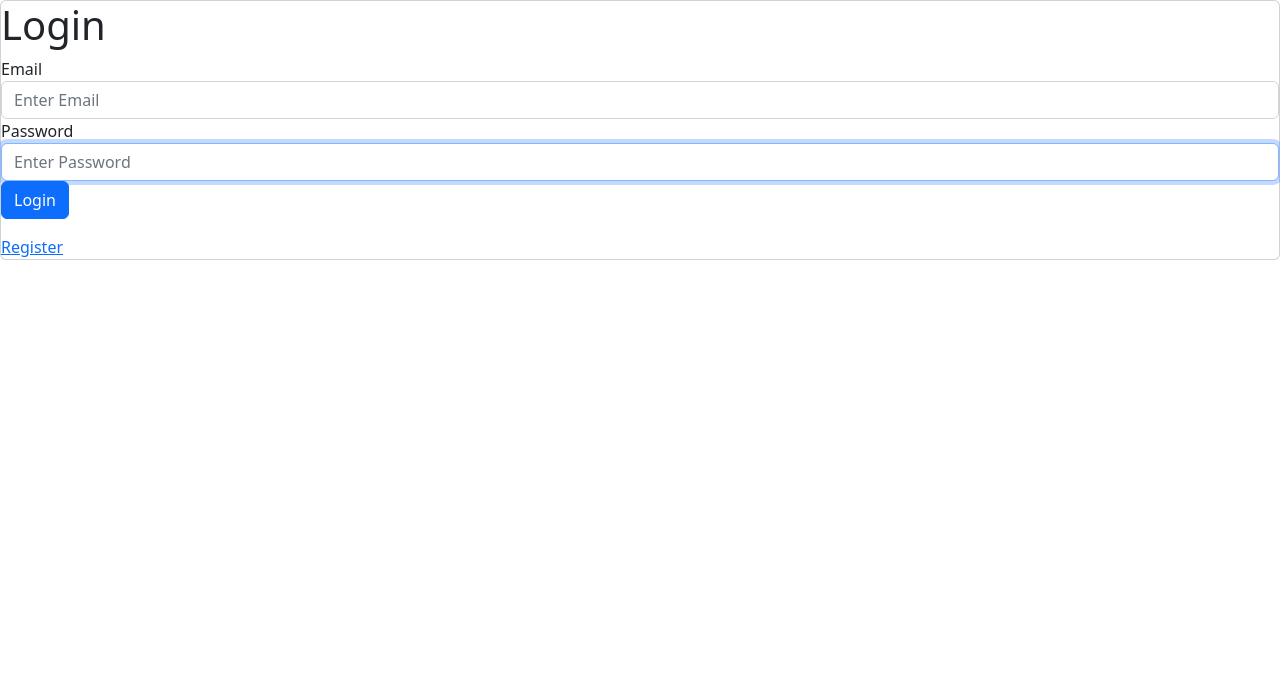
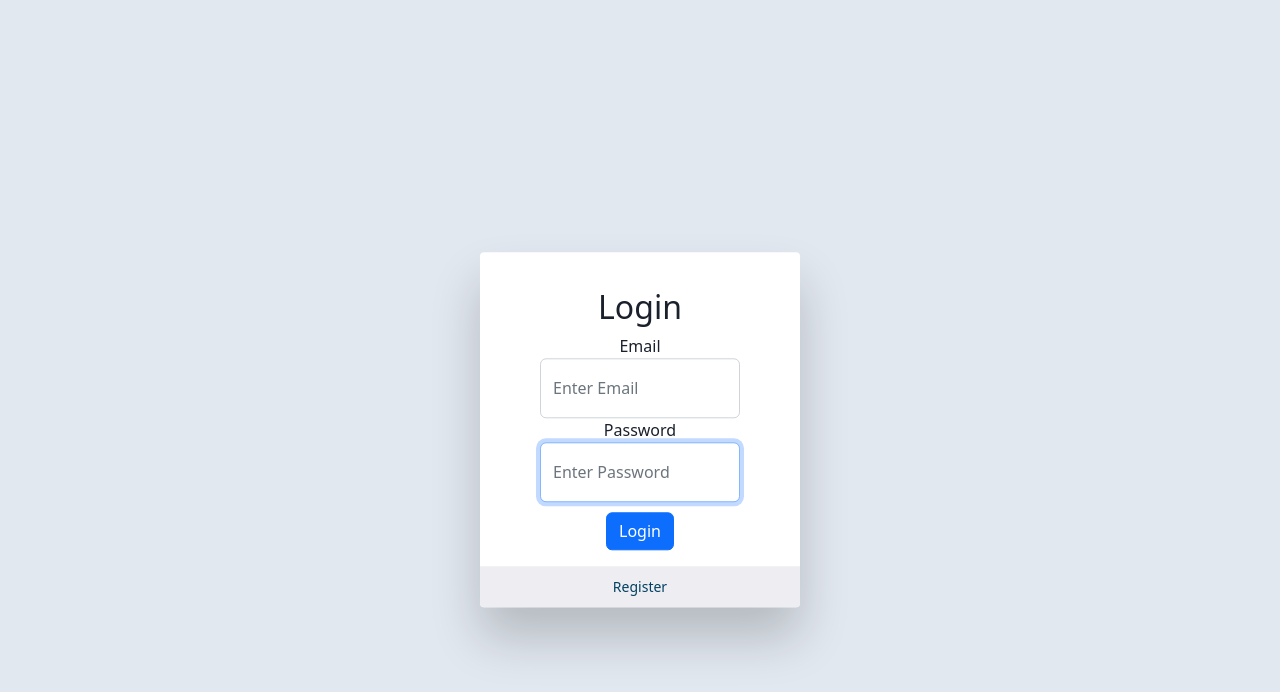
Before and after one commit to anithjoy/CS554-FInalProject, a Next.js app in the folder frontend/: page /login in a window 1280 px wide. Shown: the top 692 px of the page. Built offline with nearby package versions, Linux system fonts and the light colour scheme; no server answers.

Commit message:
CSS update

```diff
--- a/frontend/src/pages/_app.js
+++ b/frontend/src/pages/_app.js
@@ -3,6 +3,8 @@ import { AuthContextProvider } from "../components/authContext";
 import { useRouter } from "next/router";
 import ProtectedRoute from "../components/ProtectedRoute";
 import "../styles/globals.css";
+import '../styles/login.css'
+import '../styles/general.css'
 
 const noAuthRequired = ["/login", "/register", "/reset-password"];
 
--- a/frontend/src/pages/dashboard.js
+++ b/frontend/src/pages/dashboard.js
@@ -66,7 +66,7 @@ const Dashboard = () => {
     router.push(`/ticket/${e.id}`)
   }
   return (
-    <div className="dashboardPage">
+    <div className="dashboardPage container">
       {hasError && <div className="error">{error}</div>}
       {ticketData && <Calendar onSelectEvent={(e)=>redirect(e)} localizer={momentLocalizer(moment)} events={ticketData} startAccessor="start" endAccessor="end" defaultDate={new Date()} /> }
       <div className="dashboard-ticket-list">
--- a/frontend/src/pages/login.js
+++ b/frontend/src/pages/login.js
@@ -4,7 +4,6 @@ import Link from "next/link";
 import { helper } from "../helper";
 import { useAuth } from "../components/authContext";
 import AsyncLocalStorage from "@createnextapp/async-local-storage";
-
 const Login = () => {
   const [email, setEmail] = useState("");
   const [password, setPassword] = useState("");
@@ -62,7 +61,7 @@ const Login = () => {
   return (
     <div className="loginPage">
       <div className="loginCard card" id="login-form-wrap">
-        <h1 className="card-title">Login</h1>
+        <h1 className="card-title mt-3">Login</h1>
         <form onSubmit={validateLogin} id="login-form">
           <div className="form-group">
             <label htmlFor="loginEmail">Email</label>
--- a/frontend/src/pages/state/[stateId].js
+++ b/frontend/src/pages/state/[stateId].js
@@ -4,7 +4,7 @@ import { useRouter } from "next/router";
 const EditState = () => {
   const router = useRouter();
   return (
-    <div>
+    <div className="container">
       <h1>Edit State Form</h1>
 
       <EditStateForm
--- a/frontend/src/pages/state/create-state.js
+++ b/frontend/src/pages/state/create-state.js
@@ -2,7 +2,7 @@ import CreateStateForm from "@/components/CreateStateForm";
 
 const CreateState = () => {
   return (
-    <div>
+    <div className="container">
       <h1>Create State Form</h1>
       <CreateStateForm/>
     </div>
--- a/frontend/src/pages/state/index.js
+++ b/frontend/src/pages/state/index.js
@@ -29,12 +29,12 @@ const State = () => {
   }, []);
 
   return (
-    <div>
+    <div className="container">
       {hasError && <div className="error">{error}</div>}
       {stateData ? (
         <>
           <Link href={`/state/create-state`}>
-            <button className="btn btn-success">Create State </button>
+            Create State
           </Link>
           {stateData.map((state, index) => (
             <StateComponent key={index} state={state} />
--- a/frontend/src/pages/ticket/create-ticket.js
+++ b/frontend/src/pages/ticket/create-ticket.js
@@ -2,7 +2,7 @@ import CreateTicket from '@/components/CreateTicket';
 
 const CreateTicketPage = () => {
   return (
-    <div>
+    <div className="container">
         <CreateTicket/>
     </div>
   )
--- a/frontend/src/pages/ticket/index.js
+++ b/frontend/src/pages/ticket/index.js
@@ -2,7 +2,7 @@ import DisplayTickets from '@/components/DisplayTickets';
 
 const Tickets = () => {
   return (
-    <div>
+    <div className="container">
       <DisplayTickets/>
     </div>
   )
--- a/frontend/src/pages/user/create-user.js
+++ b/frontend/src/pages/user/create-user.js
@@ -52,7 +52,7 @@ const CreateUser = () => {
     }
   };
   return (
-    <div>
+    <div className="container">
       <div className="loginHeading">Create User</div>
       {hasError && (
           <div className="error alert alert-danger mt-3">{error}</div>
--- /dev/null
+++ b/frontend/src/styles/general.css
@@ -0,0 +1,188 @@
+:root {
+    /* dark shades of primary color*/
+    --clr-primary-1: hsl(205, 86%, 17%);
+    --clr-primary-2: hsl(205, 77%, 27%);
+    --clr-primary-3: hsl(205, 72%, 37%);
+    --clr-primary-4: hsl(205, 63%, 48%);
+    /* primary/main color */
+    --clr-primary-5: hsl(205, 78%, 60%);
+    /* lighter shades of primary color */
+    --clr-primary-6: hsl(205, 89%, 70%);
+    --clr-primary-7: hsl(205, 90%, 76%);
+    --clr-primary-8: hsl(205, 86%, 81%);
+    --clr-primary-9: hsl(205, 90%, 88%);
+    --clr-primary-10: hsl(205, 100%, 96%);
+    /* darkest grey - used for headings */
+    --clr-grey-1: hsl(209, 61%, 16%);
+    --clr-grey-2: hsl(211, 39%, 23%);
+    --clr-grey-3: hsl(209, 34%, 30%);
+    --clr-grey-4: hsl(209, 28%, 39%);
+    /* grey used for paragraphs */
+    --clr-grey-5: hsl(210, 22%, 49%);
+    --clr-grey-6: hsl(209, 23%, 60%);
+    --clr-grey-7: hsl(211, 27%, 70%);
+    --clr-grey-8: hsl(210, 31%, 80%);
+    --clr-grey-9: hsl(212, 33%, 89%);
+    --clr-grey-10: hsl(210, 36%, 96%);
+    --clr-white: #fff;
+    --clr-red-dark: hsl(360, 67%, 44%);
+    --clr-red-light: hsl(360, 71%, 66%);
+    --clr-green-dark: hsl(125, 67%, 44%);
+    --clr-green-light: hsl(125, 71%, 66%);
+    --clr-black: #222;
+    --transition: all 0.3s linear;
+    --spacing: 0.1rem;
+    --radius: 0.25rem;
+    --light-shadow: 0 5px 15px rgba(0, 0, 0, 0.1);
+    --dark-shadow: 0 5px 15px rgba(0, 0, 0, 0.2);
+    --max-width: 1170px;
+    --fixed-width: 620px;
+}
+
+body{
+    margin-top:20px;
+    color: #1a202c;
+    text-align: left;
+    background-color: #e2e8f0;
+}
+.main-body {
+    padding: 15px;
+}
+.container{
+    background-color: var(--clr-white);
+    margin-top: 10px;
+    padding: 10px;
+    max-width: 80% !important;
+}
+.btn-right{
+    float: right;
+}
+.table {
+    border-collapse: collapse;
+    border: black;
+  }
+.card {
+    box-shadow: 0 1px 3px 0 rgba(0,0,0,.1), 0 1px 2px 0 rgba(0,0,0,.06);
+}
+.row{
+    margin-left: 10px;
+    margin-right: 10px;
+}
+.col-sm-12{
+    text-align: center;
+}
+.profilelabel{
+    display: flex;
+    align-items: center;
+}
+.card {
+    position: relative;
+    display: flex;
+    flex-direction: column;
+    min-width: 0;
+    word-wrap: break-word;
+    background-color: #fff;
+    background-clip: border-box;
+    border: 0 solid rgba(0,0,0,.125);
+    border-radius: .25rem;
+}
+
+.card-body {
+    flex: 1 1 auto;
+    min-height: 1px;
+    padding: 1rem;
+}
+
+.gutters-sm {
+    margin-right: -8px;
+    margin-left: -8px;
+}
+
+.gutters-sm>.col, .gutters-sm>[class*=col-] {
+    padding-right: 8px;
+    padding-left: 8px;
+}
+.mb-3, .my-3 {
+    margin-bottom: 1rem!important;
+}
+
+.bg-gray-300 {
+    background-color: #e2e8f0;
+}
+.h-100 {
+    height: 100%!important;
+}
+.shadow-none {
+    box-shadow: none!important;
+}
+.error{
+    color: red;
+    font-weight: 900;
+}
+
+.successMessage{
+    color:green;
+    font-weight: 900;
+}
+nav {
+    background: var(--clr-white);
+    box-shadow: var(--light-shadow);
+}
+
+.nav-header {
+    display: flex;
+    align-items: center;
+    justify-content: space-between;
+    padding: 1rem;
+}
+
+.links a {
+    color: var(--clr-grey-3);
+    font-size: 1rem;
+    text-transform: capitalize;
+    letter-spacing: var(--spacing);
+    display: block;
+    padding: 0.5rem 1rem;
+    transition: var(--transition);
+}
+a{
+    text-decoration: none !important;
+}
+.links li {
+    color: var(--clr-grey-3);
+    font-size: 1rem;
+    text-transform: capitalize;
+    letter-spacing: var(--spacing);
+    display: block;
+    padding: 0.5rem 1rem;
+    transition: var(--transition);
+}
+
+.links a:hover {
+    background: var(--clr-primary-8);
+    color: var(--clr-primary-5);
+    padding-left: 1.5rem;
+}
+
+.links-container {
+    overflow: hidden;
+    transition: var(--transition);
+}
+
+.links-container {
+    height: auto !important;
+}
+
+.links {
+    display: flex;
+}
+
+.links a {
+    padding: 0;
+    margin: 0 0.5rem;
+}
+
+.links a:hover {
+    padding: 0;
+    background: transparent;
+}
--- /dev/null
+++ b/frontend/src/styles/login.css
@@ -0,0 +1,148 @@
+.loginPage body {
+    background-color: #9f9da7;
+    font-size: 1.6rem;
+    font-family: "Open Sans", sans-serif;
+    color: #2b3e51;
+  }
+
+  .loginPage   h2 {
+    font-weight: 300;
+    text-align: center;
+    display: block;
+    font-size: 1.5em;
+    margin-block-start: 0.83em;
+    margin-block-end: 0.83em;
+    margin-inline-start: 0px;
+    margin-inline-end: 0px;
+    font-weight: bold;
+}
+.loginPage div {
+    display: block;
+}
+.loginPage .btn{
+  margin-top: 10px;
+}
+.loginPage p {
+    position: relative;
+    display: block;
+    margin-block-start: 1em;
+    margin-block-end: 1em;
+    margin-inline-start: 0px;
+    margin-inline-end: 0px;
+  }
+  .loginPage a,
+  .loginPage a:link,
+  .loginPage a:visited,
+  .loginPage a:active {
+    color: #024163;
+    -webkit-transition: all 0.2s ease;
+    transition: all 0.2s ease;
+  }
+  .loginPage a:focus, a:hover,
+  .loginPage a:link:focus,
+  .loginPage a:link:hover,
+  .loginPage a:visited:focus,
+  .loginPage a:visited:hover,
+  .loginPage a:active:focus,
+  a:active:hover {
+    color: #329dd5;
+    -webkit-transition: all 0.2s ease;
+    transition: all 0.2s ease;
+  }
+
+  .loginPage #login-form-wrap {
+    background-color: #fff;
+    width: 25%;
+    margin: 30px auto;
+    text-align: center;
+    padding: 20px 0 0 0;
+    border-radius: 4px;
+    box-shadow: 0px 30px 50px 0px rgba(0, 0, 0, 0.2);
+    position: absolute;
+    top: 50%;
+    left: 50%;
+    transform: translate(-50%, -50%);
+  }
+
+  .loginPage #login-form {
+    padding: 0 60px;
+  }
+
+  input {
+    display: block;
+    box-sizing: border-box;
+    width: 100%;
+    outline: none;
+    height: 60px;
+    line-height: 60px;
+    border-radius: 4px;
+  }
+
+  input {
+    width: 100%;
+    padding: 0 0 0 10px;
+    margin: 0;
+    color: #8a8b8e;
+    border: 1px solid #c2c0ca;
+    font-style: normal;
+    font-size: 16px;
+    -webkit-appearance: none;
+       -moz-appearance: none;
+            appearance: none;
+    position: relative;
+    display: inline-block;
+    background: none;
+  }
+
+  input[type="submit"] {
+    border: none;
+    display: block;
+    background-color: #3ca9e2;
+    color: #fff;
+    font-weight: bold;
+    text-transform: uppercase;
+    cursor: pointer;
+    -webkit-transition: all 0.2s ease;
+    transition: all 0.2s ease;
+    font-size: 18px;
+    position: relative;
+    display: inline-block;
+    cursor: pointer;
+    text-align: center;
+  }
+  input[type="submit"]:hover {
+    background-color: #329dd5;
+    -webkit-transition: all 0.2s ease;
+    transition: all 0.2s ease;
+  }
+
+  #create-account-wrap {
+    background-color: #eeedf1;
+    color: #8a8b8e;
+    font-size: 14px;
+    width: 100%;
+    padding: 10px 0;
+    border-radius: 0 0 4px 4px;
+  }button,hr,input {
+    overflow: visible
+}
+
+html {
+    font-family: sans-serif;
+    line-height: 1.15;
+    -ms-text-size-adjust: 100%;
+    -webkit-text-size-adjust: 100%
+}
+
+body {
+    margin: 0
+}
+
+menu,article,aside,details,footer,header,nav,section {
+    display: block
+}
+
+h1 {
+    font-size: 2em;
+    margin: .67em 0
+}
```
